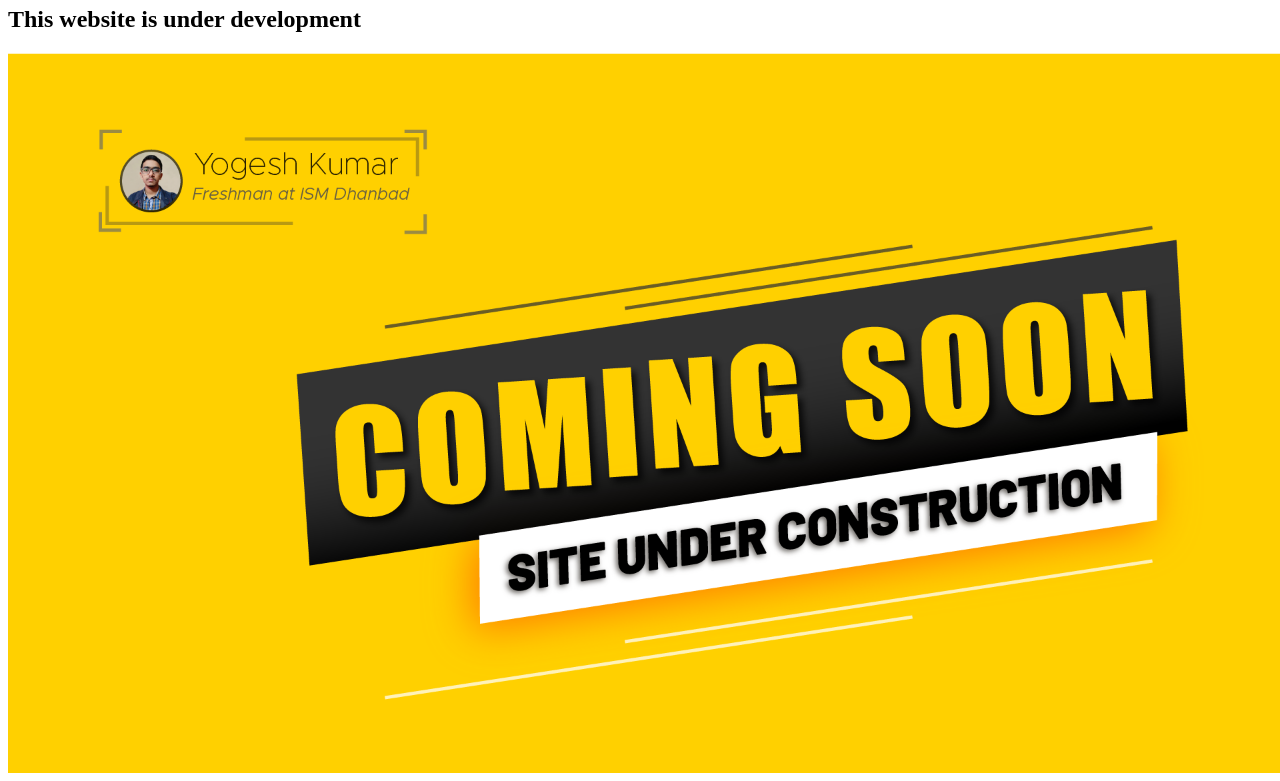
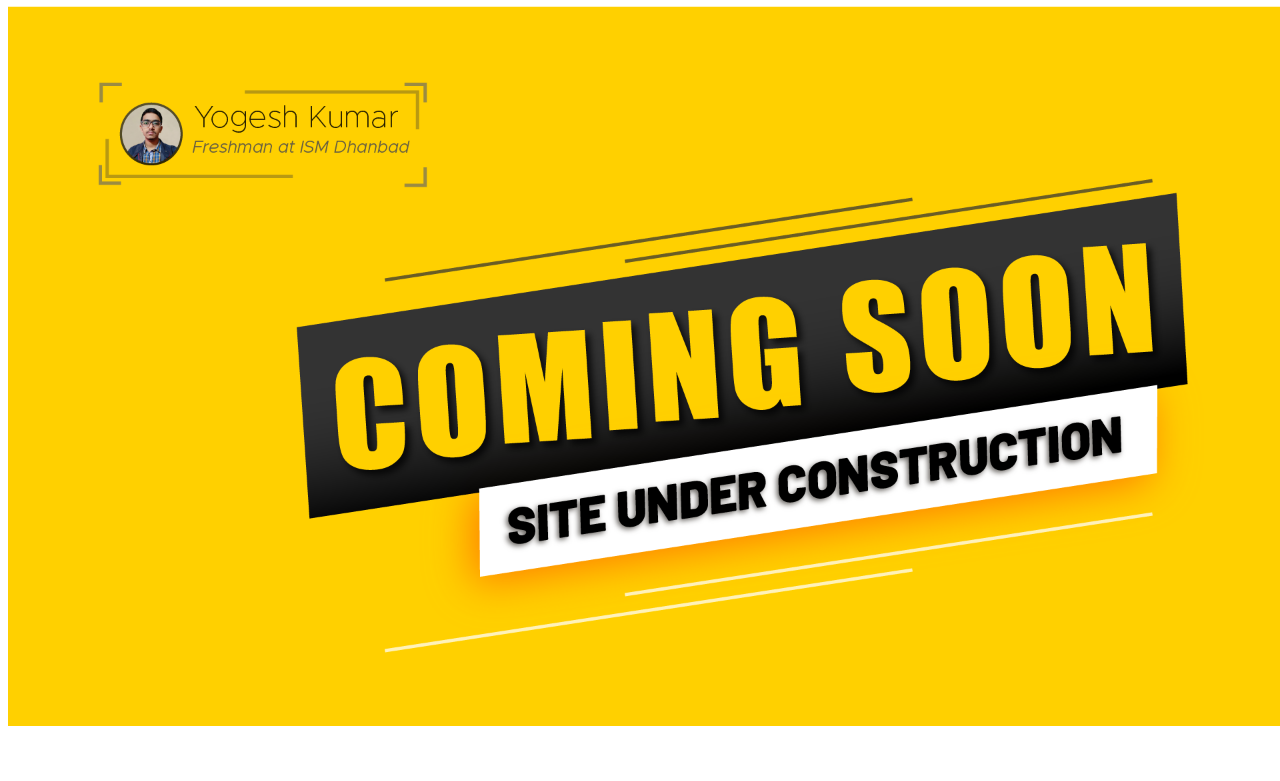
Before and after one commit to Yogesh-01/Yogesh-01.github.io, a plain HTML site: page index.htm in a window 1280 px wide. Shown: the part 60-841 px from the top of the page. After the commit the page ends 800 px from the top, so only its background shows below. Drawn offline with Linux system fonts and the light colour scheme.

Commit message:
Update index.htm

```diff
--- a/index.htm
+++ b/index.htm
@@ -1,3 +1,2 @@
 <h1>Yogesh-01.github.io</h1>
-<h2>This website is under development</h2>
 <img src="imagee.png" style="width:100vw;"/>
```
